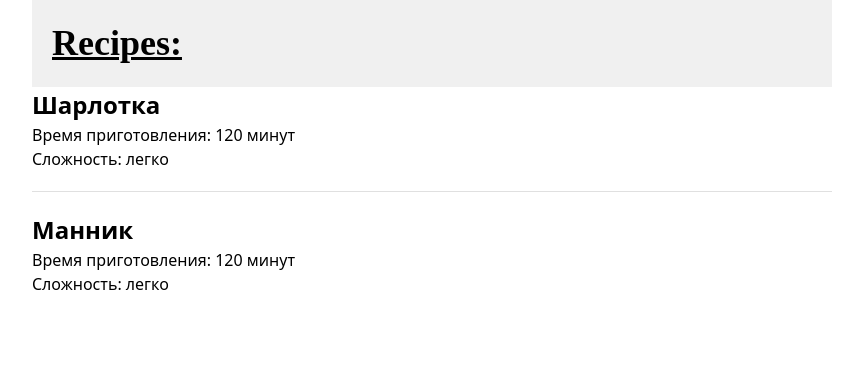
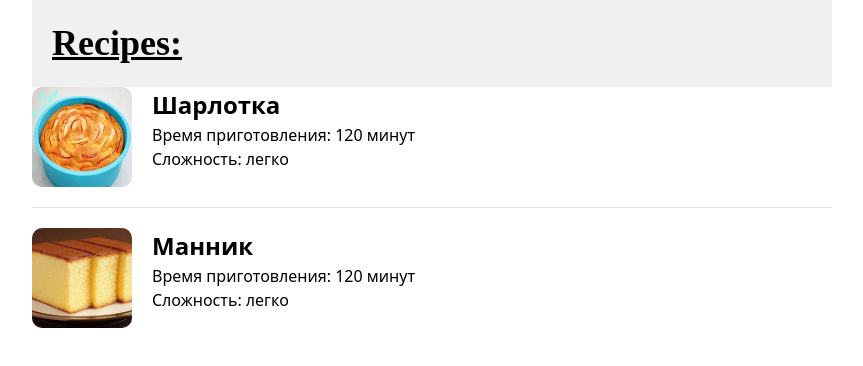
Before and after one commit to d-s-vo/nuxt4-ts-project-cbook, a Nuxt app: page / in a window 1280 px wide. Shown: the top 366 px of the page, without its empty margins (208-1071 px from the left). Built offline with nearby package versions, Linux system fonts and the light colour scheme.

Commit message:
добавил ссылки на изображения для рецептов

```diff
--- a/data/mockRecipes.ts
+++ b/data/mockRecipes.ts
@@ -36,7 +36,7 @@ export const mockRecipes: Recipe[] = [
             "Вылить в смазанную форму",
             "Выпекать 25-30 минут при 180°C"
         ],
-        imageUrl: "",
+        imageUrl: "/images/applepie.jpg",
         servings: 1,
     },
     {
@@ -79,7 +79,7 @@ export const mockRecipes: Recipe[] = [
             "Выпекать 35-40 минут при 180°C",
             "Можно добавить ягоды или яблоки"
         ],
-        imageUrl: "",
+        imageUrl: "/images/mannik.jpg",
         servings: 1,
     }
 ]
```
